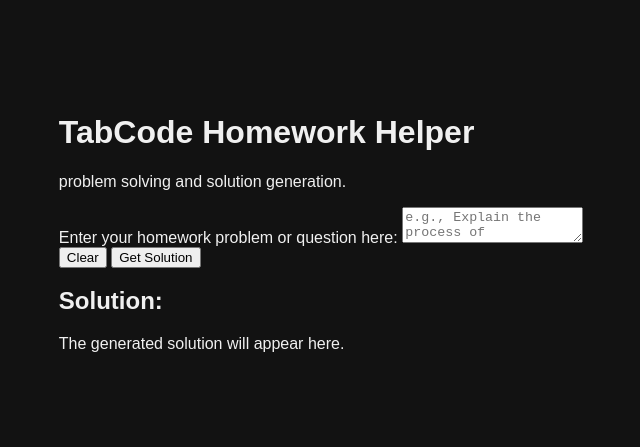
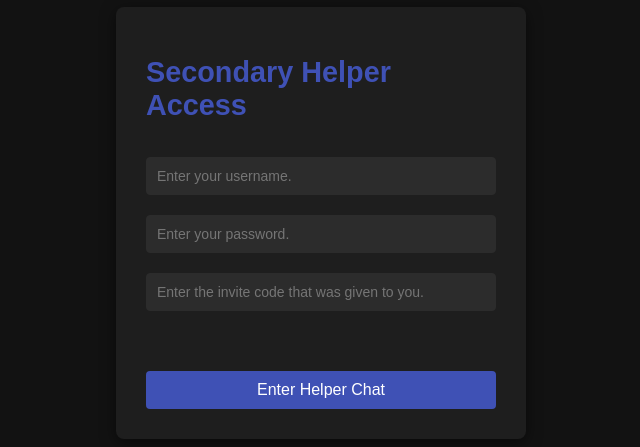
Before and after one commit to silentalex1/tabcode, a plain HTML site: page homeworkhelper.html in a window 1280 px wide. Shown: the part 177-624 px from the top of the page, without its empty margins (319-959 px from the left). Drawn offline with Linux system fonts and the light colour scheme.

Commit message:
Update homeworkhelper.html

```diff
--- a/homeworkhelper.html
+++ b/homeworkhelper.html
@@ -3,30 +3,33 @@
 <head>
     <meta charset="UTF-8">
     <meta name="viewport" content="width=device-width, initial-scale=1.0">
-    <title>TabCode - Helper</title>
+    <title>TabCode Helper Login</title>
     <link rel="stylesheet" href="helper.css">
 </head>
 <body>
 
-<div class="helper-container">
-    <div class="header">
-        <h1>TabCode Homework Helper</h1>
-        <p>problem solving and solution generation.</p>
+<div id="helper-login-screen" class="login-container-helper">
+    <h1>Secondary Helper Access</h1>
+    <input type="text" id="helper-username-input" placeholder="Enter your username.">
+    <input type="password" id="helper-password-input" placeholder="Enter your password.">
+    <input type="password" id="helper-invite-code-input" placeholder="Enter the invite code that was given to you.">
+    <div id="helper-error-message"></div>
+    <button id="helper-submit-login">Enter Helper Chat</button>
+</div>
+
+<div id="helper-chat-screen" class="chat-ui-helper">
+    <div class="chat-navbar-helper">
+        <h2>Prysmis AI (Basic Helper)</h2>
+        <!-- This button provides a simple way to return to the main site -->
+        <button onclick="window.location.href = 'index.html'">Main Chat</button>
     </div>
 
-    <div class="input-group">
-        <label for="problem-input">Enter your homework problem or question here:</label>
-        <textarea id="problem-input" placeholder="e.g., Explain the process of photosynthesis and its chemical equation, or type 'calculate: 2*15/3'"></textarea>
+    <div id="helper-chat-messages" class="chat-area-helper">
+        <div class="chat-message-helper">Welcome to the basic chat interface. Ask away!</div>
     </div>
 
-    <div class="action-buttons">
-        <button id="clear-button">Clear</button>
-        <button id="submit-button">Get Solution</button>
-    </div>
-
-    <div class="output-area">
-        <h2>Solution:</h2>
-        <div id="output-content">The generated solution will appear here.</div>
+    <div class="input-area-helper">
+        <textarea id="chat-input-helper" placeholder="Send a message..." rows="1"></textarea>
     </div>
 </div>
 
```
